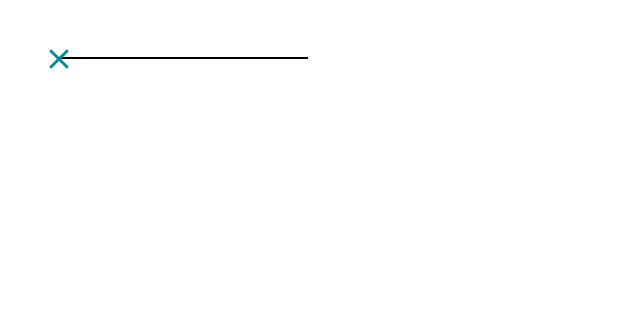
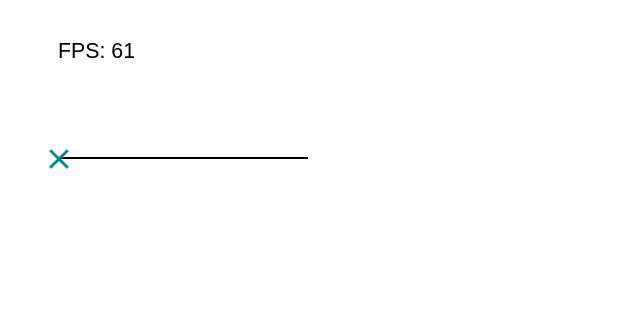
Before and after one commit to Superkooka/course2cheval, a website with bundled scripts: page src/index.html in a window 1280 px wide. Shown: the whole page, without its empty margins (0-640 px from the left). Built offline with nearby package versions, Linux system fonts and the light colour scheme.

Commit message:
"event loop"
Signed-off-by: Superkooka <aymeric.gueracague@gmail.com>

```diff
--- a/src/engine/object2D.ts
+++ b/src/engine/object2D.ts
@@ -1,3 +1,3 @@
 export abstract class Object2D {
-    abstract draw(context: CanvasRenderingContext2D): void;
+    abstract redraw(context: CanvasRenderingContext2D): void;
 }
--- a/src/game/cross.ts
+++ b/src/game/cross.ts
@@ -1,5 +1,6 @@
 import { Object2D } from '../engine/object2D.js'
 import { vec2 } from '../engine/vec2.js'
+import { Line } from './line.js'
 
 export class Cross extends Object2D {
     from: vec2
@@ -17,16 +18,11 @@ export class Cross extends Object2D {
         this.color = color;
     }
 
-    draw(context: CanvasRenderingContext2D): void {
-        context.beginPath();
+    redraw(context: CanvasRenderingContext2D): void {
+        const lineA = new Line(this.from, new vec2(this.from.x + this.len, this.from.y + this.len), this.width, this.color)
+        const lineB = new Line(new vec2(this.from.x, this.from.y + this.len), new vec2(this.from.x + this.len, this.from.y), this.width, this.color)
 
-        context.moveTo(this.from.x, this.from.y);
-        context.lineTo(this.from.x + this.len, this.from.y + this.len);
-        context.moveTo(this.from.x, this.from.y + this.len);
-        context.lineTo(this.from.x + this.len, this.from.y);
-
-        context.lineWidth = this.width;
-        context.strokeStyle = this.color;
-        context.stroke();
+        lineA.redraw(context)
+        lineB.redraw(context)
     }
 }
--- /dev/null
+++ b/src/game/fpsCounter.ts
@@ -0,0 +1,25 @@
+import { Object2D } from '../engine/object2D.js'
+import { vec2 } from '../engine/vec2.js'
+
+export class FPSCounter extends Object2D {
+    coordinate: vec2
+
+    width: number
+
+    refreshFrameTimes: number[] = []
+
+    constructor (coordinate: vec2, width: number) {
+        super()
+
+        this.coordinate = coordinate;
+        this.width = width;
+    }
+
+    redraw(context: CanvasRenderingContext2D): void {
+        this.refreshFrameTimes.push(Date.now())
+        this.refreshFrameTimes = this.refreshFrameTimes.filter((value) => Date.now() - value <= 1000)
+
+        context.font = "normal 16pt Arial";
+        context.fillText(`FPS: ${this.refreshFrameTimes.length}`, 50, 50)
+    }
+}
--- a/src/game/game.ts
+++ b/src/game/game.ts
@@ -1,14 +1,26 @@
 import { Cross } from './cross.js'
 import { Line } from './line.js'
 import { vec2 } from '../engine/vec2.js'
+import { FPSCounter } from './fpsCounter.js';
 
 const canvas = document.getElementById('canvas') as HTMLCanvasElement;
 const context = canvas.getContext('2d');
 
 context.clearRect(0, 0, canvas.width, canvas.height);
 
-const cross = new Cross(new vec2(50, 50), 25, 2, "darkcyan")
-const line = new Line(new vec2(50, 50), new vec2(300, 50), 2, "black")
+const cross = new Cross(new vec2(50, 150), 25, 2, "darkcyan")
+const line = new Line(new vec2(50, 150), new vec2(300, 150), 2, "black")
+const fpsCounter = new FPSCounter(new vec2(50, 50), 12)
 
-line.draw(context)
-cross.draw(context)
+const eventLoop = function() {
+    context.clearRect(0, 0, canvas.width, canvas.height);
+
+    fpsCounter.redraw(context)
+    line.redraw(context)
+    cross.redraw(context)
+
+    requestAnimationFrame(eventLoop)
+
+}
+
+requestAnimationFrame(eventLoop)
--- a/src/game/line.ts
+++ b/src/game/line.ts
@@ -17,7 +17,7 @@ export class Line extends Object2D {
         this.color = color;
     }
 
-    draw(context: CanvasRenderingContext2D): void {
+    redraw(context: CanvasRenderingContext2D): void {
         context.beginPath();
         context.moveTo(this.from.x, this.from.y);
         context.lineTo(this.to.x, this.to.y);
--- a/src/index.html
+++ b/src/index.html
@@ -8,7 +8,7 @@
 </head>
 
 <body>
-    <canvas id="canvas" width="1200" height="150"></canvas>
+    <canvas id="canvas" width="1200" height="300"></canvas>
 </body>
 
 </html>
```
